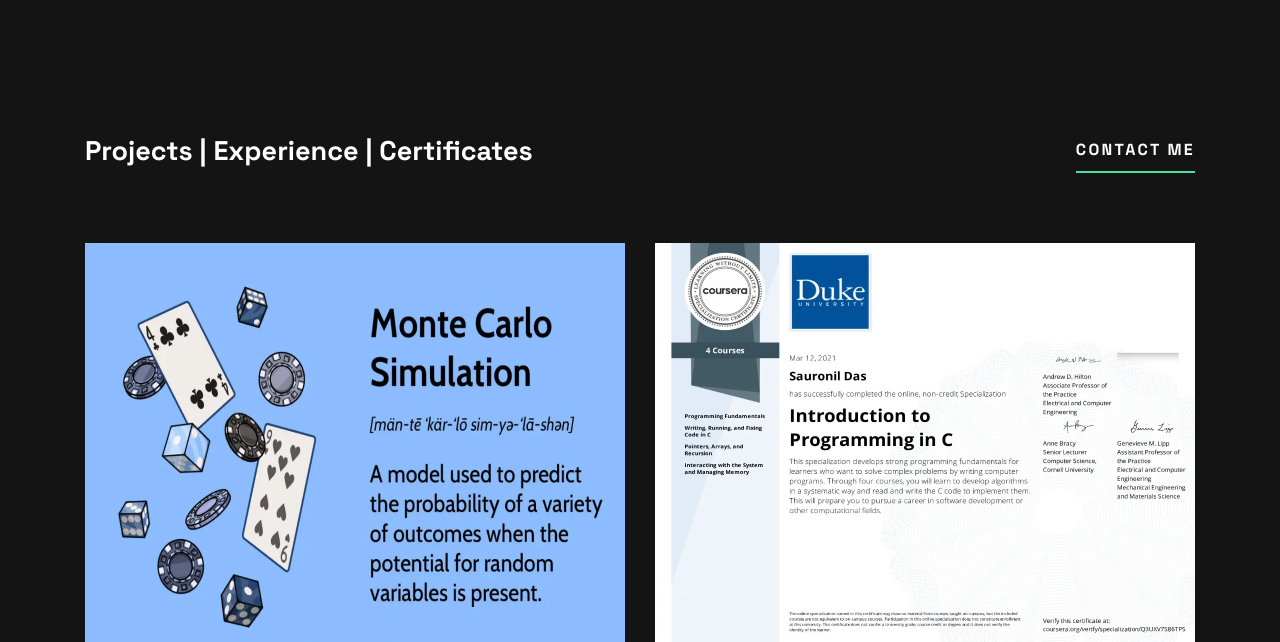
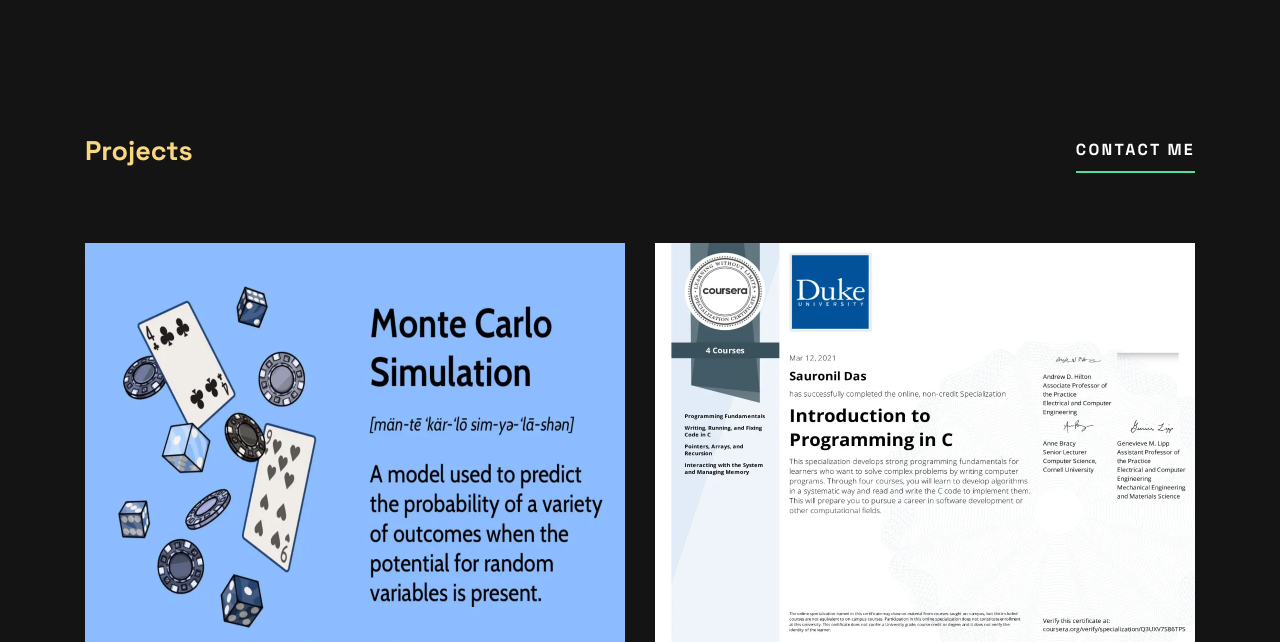
Before and after one commit to manassarma13/my_portfolio_v2, a Flask app: page /portfolio.html in a window 1280 px wide. Shown: the part 75-717 px from the top of the page. Run offline with Flask 3, Linux system fonts and the light colour scheme.

Commit message:
dynamic Text

```diff
--- a/my_portfolio/static/main.js
+++ b/my_portfolio/static/main.js
@@ -14,3 +14,24 @@ function initMap() {
 }
 
 window.initMap = initMap;
+
+
+const values = [
+    { value: 'Projects', color: '#f9d77f' },
+    { value: 'Experience', color: '#597bff' },
+    { value: 'Certificates', color: '#f8f8f8' }
+];
+let currentIndex = 0;
+
+function changeText() {
+    const currentElement = values[currentIndex];
+    document.getElementById('changing-text').innerHTML = currentElement.value;
+    document.getElementById('changing-text').style.color = currentElement.color;
+    currentIndex++;
+    if (currentIndex === values.length) {
+        currentIndex = 0;
+    }
+    setTimeout(changeText, 2000);
+}
+
+changeText();
--- a/my_portfolio/templates/portfolio.html
+++ b/my_portfolio/templates/portfolio.html
@@ -48,7 +48,7 @@
       <section class="projects">
         <div class="wrapper projects__wrapper">
           <div class="projects__grid">
-            <h2 class="projects__headline header-x" id="changing-text">Projects | Experience | Certificates</h2>
+            <h2 class="projects__headline header-x" id="changing-text"></h2>
             <a href="contact.html" class="projects__contact underline">Contact Me</a>
 
 
```
Also changed, not shown: test.txt (deleted).
